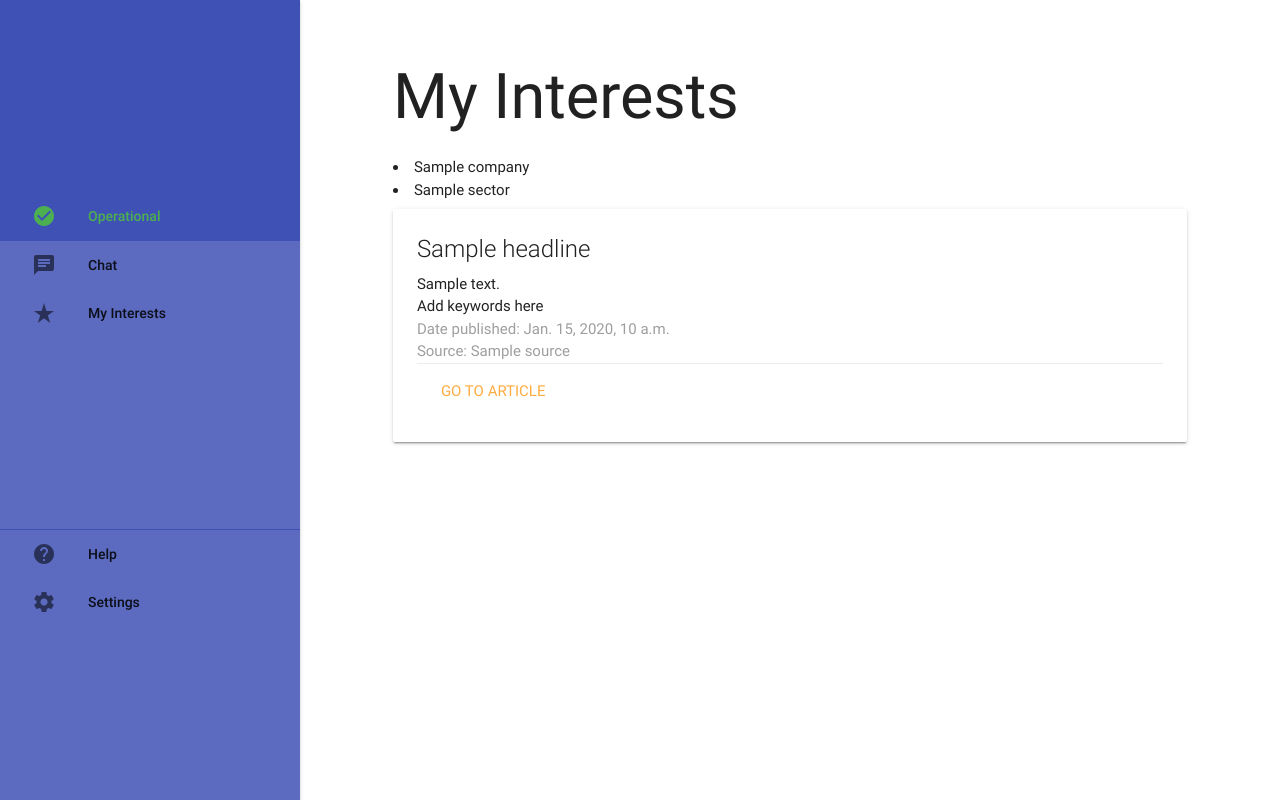
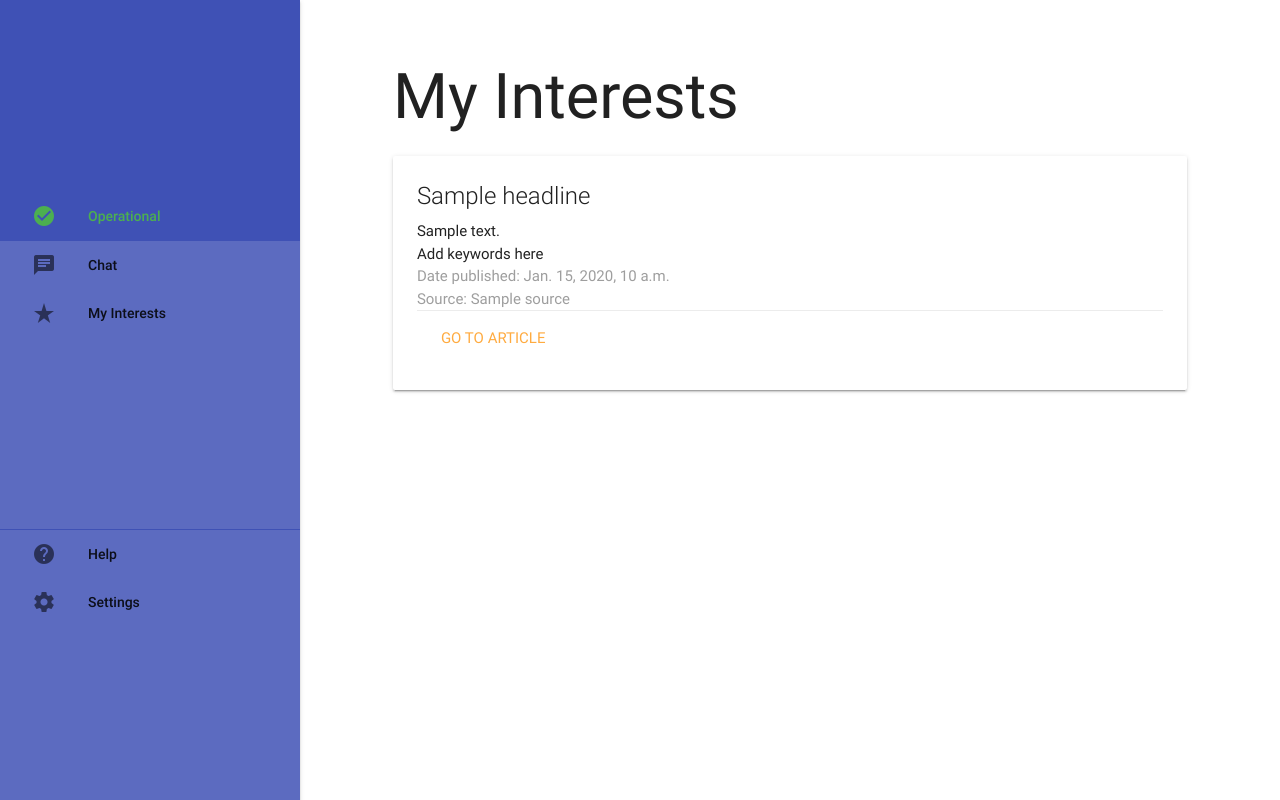
Before and after one commit to alexmotoc/projectaeora, a Django app: template webapp/bot/templates/interests.html in a window 1280 px wide. Run offline with Django 3.2, Linux system fonts and the light colour scheme; the template is opened without the code that fills it: most values are stand-ins (such as "Sample title", 1, 10 or a date in 2020); some libraries are stand-ins or nearby versions.

Commit message:
Fix html structural issues

```diff
--- a/webapp/bot/templates/interests.html
+++ b/webapp/bot/templates/interests.html
@@ -12,7 +12,7 @@
       <!--Let browser know website is optimized for mobile-->
       <meta name="viewport" content="width=device-width, initial-scale=1.0"/>
       <meta charset="utf-8">
-      <title>Settings</title>
+      <title>My Interests</title>
     </head>
 
     <body>
@@ -22,12 +22,6 @@
         <div class="row">
           <div class="col s10 offset-s1">
             <h1>My Interests</h1>
-  {% for company in companies %}
-    <li>{{ company }}</li>
-  {% endfor %}
-  {% for sector in sectors %}
-    <li>{{ sector }}</li>
-  {% endfor %}
   <div class='bubble-interactive received'><section class='scrollable-container'>
   {% for news in company_news.text%}
      <div class='news-article'>
@@ -38,20 +32,11 @@
 <p>Add keywords here</p>
             <p class = 'grey-text'>Date published: {{news.date}}</p>
             <p class = 'grey-text'>Source: {{news.source}}</p>
-            <div class='card-action'><p><a href={{news.url}}>Go to article</a></p></div>
+            <div class='card-action'><p><a href="{{news.url}}">Go to article</a></p></div>
             </div></div></div>
+  {% endfor %}
             </section></div>
 
-
-
-
-
-
-
-
-
-
-  {% endfor %}
           </div>
         </div>
       </main>
```
